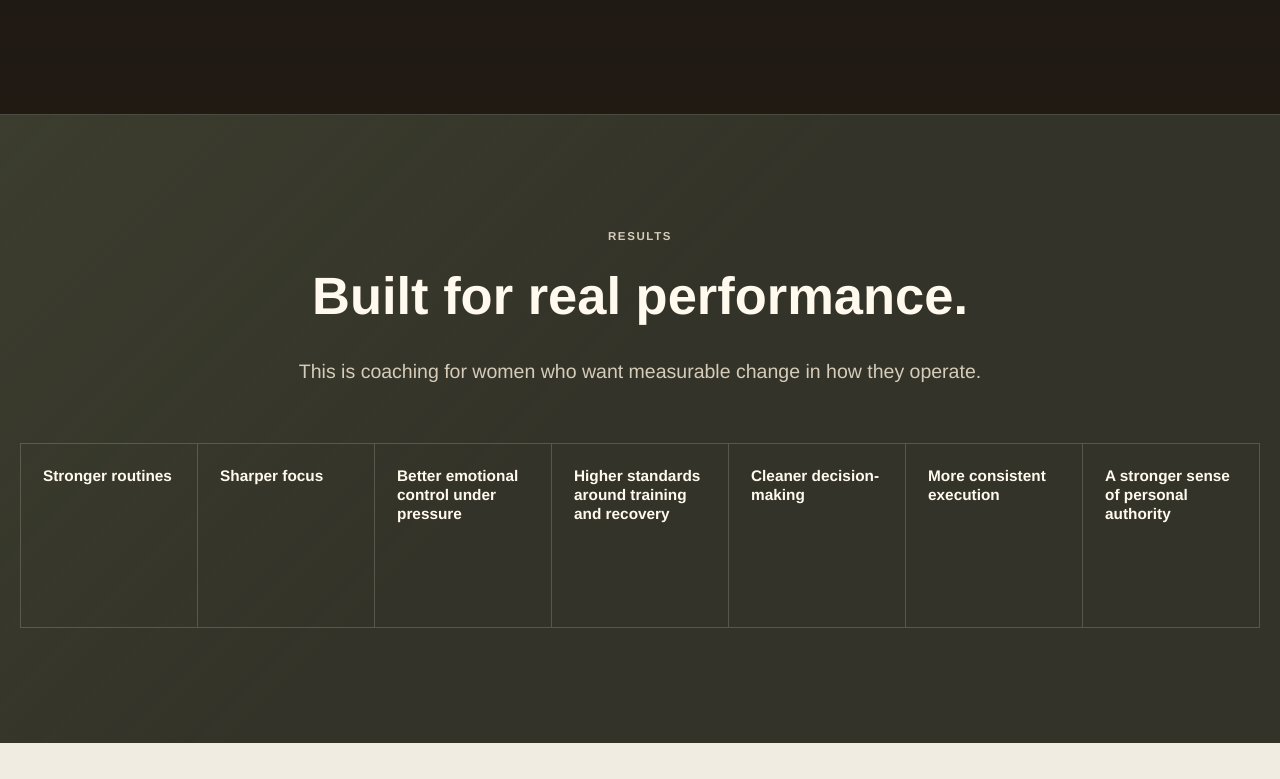
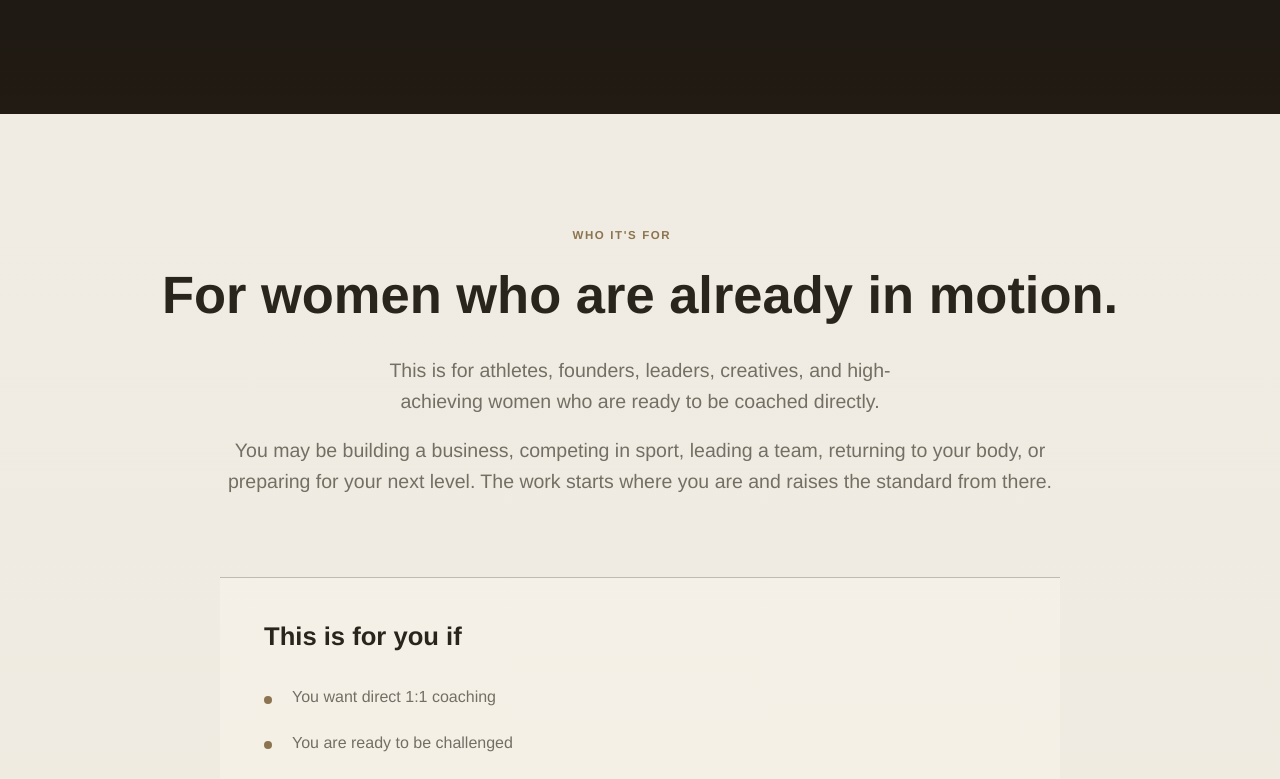
Before and after one commit to TimmyTululu/pernille-performance, a React (Vite) app: page / in a window 1280 px wide. Shown: the part 1479-2258 px from the top of the page. Built offline with nearby package versions, Linux system fonts and the light colour scheme.

Commit message:
Remove results section

```diff
--- a/src/main.tsx
+++ b/src/main.tsx
@@ -21,16 +21,6 @@ const pillars = [
     title: "Execution",
     copy: "Move with focus. Follow through under pressure. Build proof through action.",
   },
-];
-
-const results = [
-  "Stronger routines",
-  "Sharper focus",
-  "Better emotional control under pressure",
-  "Higher standards around training and recovery",
-  "Cleaner decision-making",
-  "More consistent execution",
-  "A stronger sense of personal authority",
 ];
 
 const fitSignals = [
@@ -75,7 +65,6 @@ function App() {
         </a>
         <nav className="nav-links" aria-label="Primary navigation">
           <a href="#method">Method</a>
-          <a href="#results">Results</a>
           <a href="#who">For</a>
           <a href="#apply">Apply</a>
         </nav>
@@ -143,27 +132,6 @@ function App() {
         </section>
 
         <section
-          className="section section-dark"
-          id="results"
-          aria-labelledby="results-title"
-          data-reveal
-        >
-          <div className="section-heading">
-            <p className="section-kicker">Results</p>
-            <h2 id="results-title">Built for real performance.</h2>
-            <p>
-              This is coaching for women who want measurable change in how they
-              operate.
-            </p>
-          </div>
-          <ul className="result-grid">
-            {results.map((result) => (
-              <li key={result}>{result}</li>
-            ))}
-          </ul>
-        </section>
-
-        <section
           className="section split"
           id="who"
           aria-labelledby="who-title"
@@ -227,7 +195,6 @@ function App() {
         </div>
         <nav aria-label="Footer navigation">
           <a href="#method">Method</a>
-          <a href="#results">Results</a>
           <a href="#who">Who It&apos;s For</a>
           <a href="#apply">Apply</a>
         </nav>
--- a/src/styles.css
+++ b/src/styles.css
@@ -490,49 +490,6 @@ h2 {
   line-height: 1.55;
 }
 
-.section-dark {
-  width: 100%;
-  max-width: none;
-  padding-right: max(20px, calc((100vw - var(--max-width)) / 2));
-  padding-left: max(20px, calc((100vw - var(--max-width)) / 2));
-  border-top: 1px solid rgba(244, 238, 227, 0.12);
-  background:
-    linear-gradient(135deg, rgba(86, 96, 63, 0.22), transparent 38rem),
-    var(--charcoal);
-  color: var(--white);
-}
-
-.section-dark h2,
-.section-dark .section-kicker {
-  color: var(--white);
-}
-
-.section-dark .section-heading p {
-  color: var(--muted-dark);
-}
-
-.result-grid {
-  display: grid;
-  grid-template-columns: repeat(7, minmax(0, 1fr));
-  gap: 0;
-  margin: 56px 0 0;
-  padding: 0;
-  border-top: 1px solid var(--line-dark);
-  border-left: 1px solid var(--line-dark);
-  list-style: none;
-}
-
-.result-grid li {
-  min-height: 184px;
-  padding: 22px;
-  border-right: 1px solid var(--line-dark);
-  border-bottom: 1px solid var(--line-dark);
-  color: var(--white);
-  font-size: clamp(0.96rem, 1.2vw, 1.1rem);
-  font-weight: 750;
-  line-height: 1.24;
-}
-
 .split {
   display: grid;
   gap: clamp(38px, 5vw, 62px);
@@ -777,10 +734,6 @@ h2 {
     border-bottom: 0;
   }
 
-  .result-grid {
-    grid-template-columns: repeat(2, minmax(0, 1fr));
-  }
-
   .site-footer {
     grid-template-columns: 1fr;
     align-items: start;
@@ -853,15 +806,6 @@ h2 {
     min-height: 220px;
   }
 
-  .result-grid {
-    grid-template-columns: 1fr;
-    margin-top: 34px;
-  }
-
-  .result-grid li {
-    min-height: 92px;
-  }
-
   .fit-panel {
     padding-right: 0;
     padding-left: 0;
```
